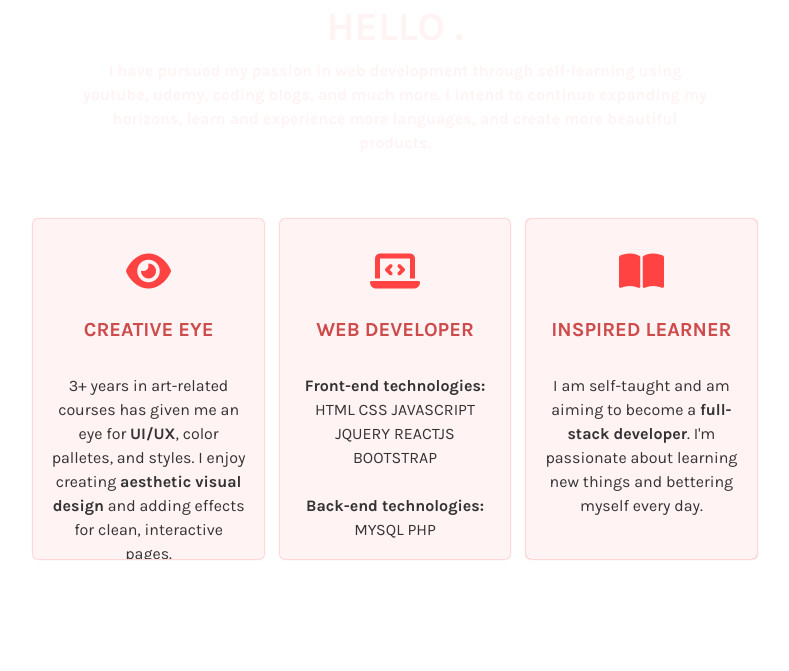
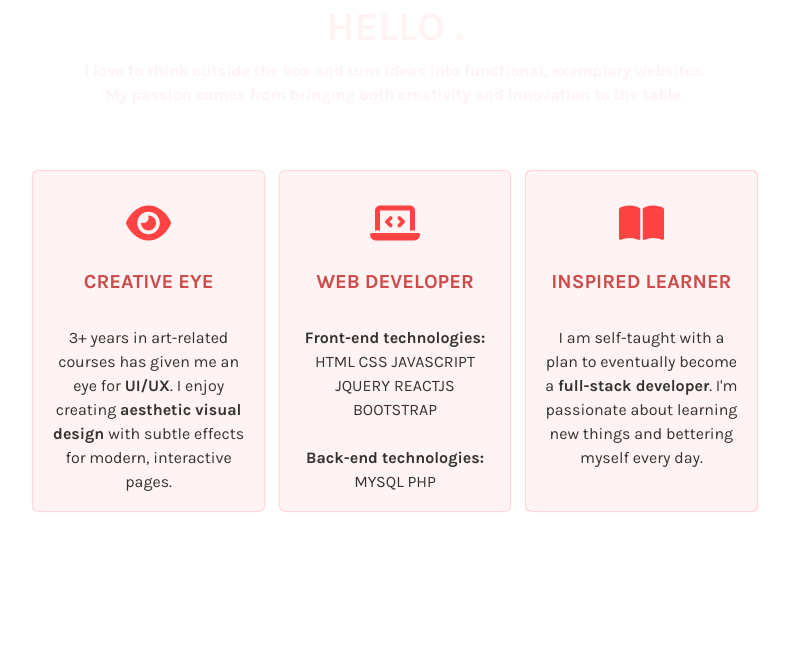
Before and after one commit to xenvi/portfolio, a plain HTML site: page index.html in a window 1280 px wide. Shown: the part 909-1580 px from the top of the page, without its empty margins (245-1034 px from the left). Drawn offline with nearby package versions, Linux system fonts and the light colour scheme.

Commit message:
Update index.html
updated text

```diff
--- a/index.html
+++ b/index.html
@@ -68,10 +68,9 @@
     <div id="aboutme" class="section">
       <div class="bio">
         <h1>HELLO .</h1>
-        I have pursued my passion in web development through self-learning using
-        youtube, udemy, coding blogs, and much more. I intend to continue
-        expanding my horizons, learn and experience more languages, and create
-        more beautiful products.
+        I love to think outside the box and turn ideas into functional,
+        exemplary websites. My passion comes from bringing both creativity and
+        innovation to the table.
       </div>
 
       <div class="aboutme-container">
@@ -81,9 +80,8 @@
           <br />
           <p>
             3+ years in art-related courses has given me an eye for
-            <b>UI/UX</b>, color palletes, and styles. I enjoy creating
-            <b>aesthetic visual design</b> and adding effects for clean,
-            interactive pages.
+            <b>UI/UX</b>. I enjoy creating <b>aesthetic visual design</b> with
+            subtle effects for modern, interactive pages.
           </p>
         </div>
         <div class="aboutme-content">
@@ -102,7 +100,7 @@
           <h5>Inspired Learner</h5>
           <br />
           <p>
-            I am self-taught and am aiming to become a
+            I am self-taught with a plan to eventually become a
             <b>full-stack developer</b>. I'm passionate about learning new
             things and bettering myself every day.
           </p>
@@ -203,7 +201,7 @@
               ><span>HTML</span> <span>CSS</span> <span>JS</span> </span
             ><br />
             <p class="project-desc">
-              A functional calculator made with pure Javascript
+              A functional calculator made with pure Javascript.
             </p>
 
             <span class="project-links"
```
